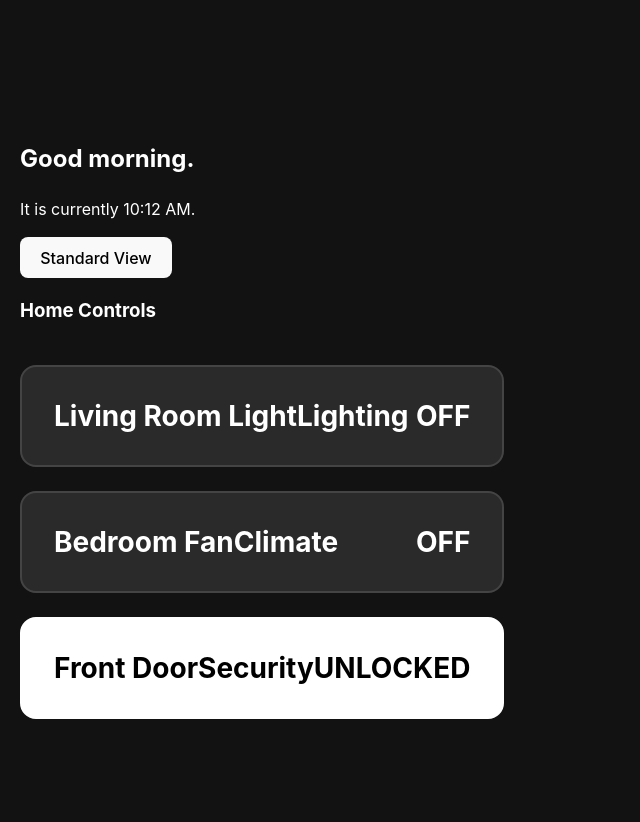
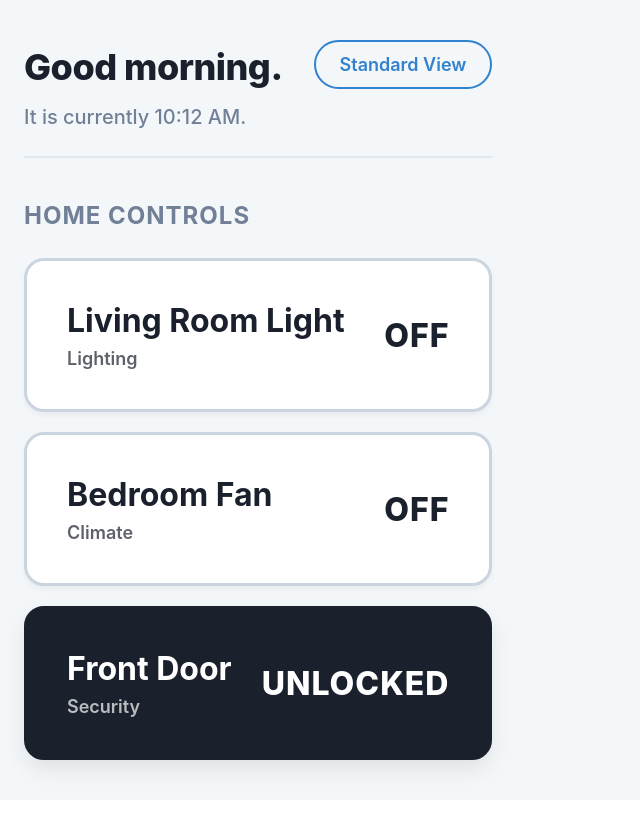
Before and after one commit to preciousudobia704-maker/age-responsive-smarthome, a React (Vite) app: page / in a window 1280 px wide. Shown: the top 822 px of the page, without its empty margins (0-640 px from the left). After the commit the page ends 800 px from the top, so only its background shows below. Built offline with nearby package versions, Linux system fonts and the light colour scheme.

Commit message:
Update App.css

```diff
--- a/src/App.css
+++ b/src/App.css
@@ -1,51 +1,192 @@
-/* High Contrast, Age-Responsive Design System */
+/* Clean, Accessible, Premium Design System */
 :root {
-  --bg-color: #121212;
-  --text-primary: #ffffff;
-  --card-inactive: #2a2a2a;
-  --card-active: #ffffff;
-  --text-active: #000000;
-  --touch-padding: 32px;
+  --bg-color: #F4F7FA;
+  --text-main: #1A202C;
+  --text-muted: #718096;
+
+  --card-bg-inactive: #FFFFFF;
+  --card-border-inactive: #CBD5E0;
+
+  --card-bg-active: #1A202C;
+  --card-text-active: #FFFFFF;
+  --card-border-active: #1A202C;
+
+  --accent-color: #3182CE;
+  --shadow-sm: 0 4px 6px -1px rgba(0, 0, 0, 0.05);
+  --shadow-lg: 0 10px 25px -3px rgba(0, 0, 0, 0.1);
 }
 
 body {
   background-color: var(--bg-color);
-  color: var(--text-primary);
-  font-family: "Inter", sans-serif;
+  color: var(--text-main);
+  font-family: 'Inter', -apple-system, BlinkMacSystemFont, sans-serif;
   margin: 0;
-  padding: 20px;
+  padding: 0;
+  -webkit-font-smoothing: antialiased;
+}
+
+.app-wrapper {
+  max-width: 1000px;
+  margin: 0 auto;
+  padding: 32px 24px;
+}
+
+/* Header & Typography */
+.app-header {
+  display: flex;
+  justify-content: space-between;
+  align-items: flex-start;
+  margin-bottom: 40px;
+  padding-bottom: 24px;
+  border-bottom: 2px solid #E2E8F0;
+}
+
+.greeting-container h2 {
+  font-size: 36px;
+  font-weight: 800;
+  margin: 0 0 8px 0;
+  letter-spacing: -0.5px;
+}
+
+.time-display {
+  font-size: 20px;
+  color: var(--text-muted);
+  margin: 0;
+  font-weight: 500;
+}
+
+.settings-toggle {
+  background-color: transparent;
+  color: var(--accent-color);
+  border: 2px solid var(--accent-color);
+  padding: 12px 24px;
+  border-radius: 30px;
+  font-size: 18px;
+  font-weight: 600;
+  cursor: pointer;
+  transition: all 0.2s;
+}
+
+.settings-toggle:active {
+  background-color: var(--accent-color);
+  color: #FFFFFF;
+}
+
+/* AI Banner */
+.ai-banner {
+  background-color: #EBF8FF;
+  border: 2px solid #90CDF4;
+  border-radius: 16px;
+  padding: 24px;
+  margin-bottom: 40px;
+  display: flex;
+  align-items: center;
+  gap: 20px;
+  cursor: pointer;
+  box-shadow: var(--shadow-sm);
+  transition: transform 0.2s;
+}
+
+.ai-banner:active {
+  transform: scale(0.98);
+}
+
+.ai-icon {
+  font-size: 32px;
+}
+
+.ai-text {
+  display: flex;
+  flex-direction: column;
+}
+
+.ai-text strong {
+  font-size: 22px;
+  color: #2B6CB0;
+  margin-bottom: 4px;
+}
+
+.ai-text span {
+  font-size: 20px;
+  color: #2C5282;
+}
+
+/* Device Controls - Fitts's Law Application */
+.section-title {
+  font-size: 24px;
+  font-weight: 700;
+  color: var(--text-muted);
+  margin-bottom: 24px;
+  text-transform: uppercase;
+  letter-spacing: 1px;
 }
 
 .device-grid {
   display: flex;
   flex-direction: column;
-  gap: 24px; /* Massive spacing to prevent misclicks */
-  margin-top: 40px;
+  gap: 20px;
 }
 
-/* Fitts's Law Application: Massive Touch Targets */
 .device-card {
-  padding: var(--touch-padding);
-  border-radius: 16px;
-  border: 2px solid #444;
   display: flex;
   justify-content: space-between;
   align-items: center;
-  font-size: 28px; /* High legibility */
-  font-weight: 700;
+  width: 100%;
+  padding: 32px 40px;
+  border-radius: 20px;
   cursor: pointer;
-  transition: all 0.2s ease-in-out;
+  transition: all 0.2s ease;
+  text-align: left;
+  box-shadow: var(--shadow-sm);
 }
 
+/* Simple Mode Scaling */
+.simple-mode .device-card {
+  padding: 40px;
+  gap: 30px;
+}
+.simple-mode .device-title {
+  font-size: 32px;
+}
+.simple-mode .device-status {
+  font-size: 32px;
+}
+
+.card-info {
+  display: flex;
+  flex-direction: column;
+  gap: 8px;
+}
+
+.device-title {
+  font-size: 28px;
+  font-weight: 700;
+}
+
+.device-category {
+  font-size: 18px;
+  font-weight: 600;
+  opacity: 0.7;
+}
+
+.device-status {
+  font-size: 28px;
+  font-weight: 800;
+  letter-spacing: 1px;
+}
+
+/* High Contrast Monochromatic States */
 .device-card.inactive {
-  background-color: var(--card-inactive);
-  color: var(--text-primary);
+  background-color: var(--card-bg-inactive);
+  border: 3px solid var(--card-border-inactive);
+  color: var(--text-main);
 }
 
 .device-card.active {
-  background-color: var(--card-active);
-  color: var(--text-active);
-  border-color: #ffffff;
+  background-color: var(--card-bg-active);
+  border: 3px solid var(--card-border-active);
+  color: var(--card-text-active);
+  box-shadow: var(--shadow-lg);
 }
 
 /* Graceful Error Recovery Toast */
@@ -54,42 +195,27 @@ body {
   bottom: 40px;
   left: 50%;
   transform: translateX(-50%);
-  background-color: #333333;
-  color: #ffffff;
-  padding: 16px 32px;
+  background-color: var(--text-main);
+  color: #FFFFFF;
+  padding: 20px 32px;
   border-radius: 50px;
   display: flex;
   align-items: center;
-  gap: 20px;
-  font-size: 24px;
-  box-shadow: 0px 10px 30px rgba(0, 0, 0, 0.5);
+  gap: 30px;
+  font-size: 20px;
+  box-shadow: var(--shadow-lg);
+  z-index: 1000;
+  width: max-content;
+  max-width: 90%;
 }
 
 .undo-button {
-  background-color: #ffffff;
-  color: #000000;
+  background-color: #FFFFFF;
+  color: var(--text-main);
   border: none;
-  padding: 12px 24px;
+  padding: 12px 28px;
   border-radius: 30px;
-  font-size: 20px;
-  font-weight: bold;
+  font-size: 18px;
+  font-weight: 700;
   cursor: pointer;
 }
-/* Predictive AI Banner */
-.ai-suggestion-banner {
-  background-color: #ffd700;
-  color: #000000;
-  padding: 16px 20px;
-  border-radius: 12px;
-  margin: 20px 0;
-  font-size: 22px;
-  cursor: pointer;
-  text-align: center;
-  border: 2px solid #ffcc00;
-  box-shadow: 0px 4px 15px rgba(255, 215, 0, 0.2);
-  transition: transform 0.2s ease;
-}
-
-.ai-suggestion-banner:active {
-  transform: scale(0.98);
-}
```
